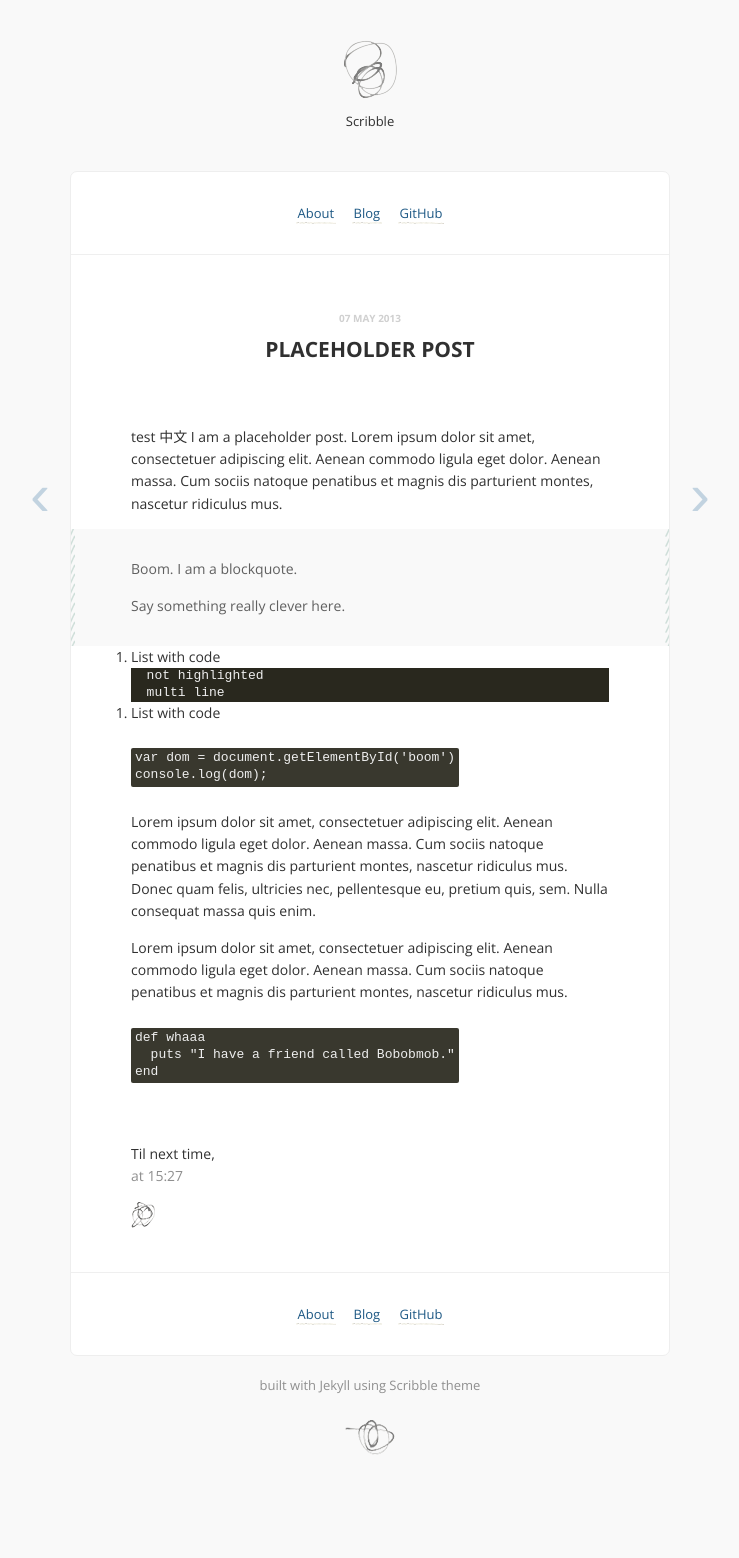
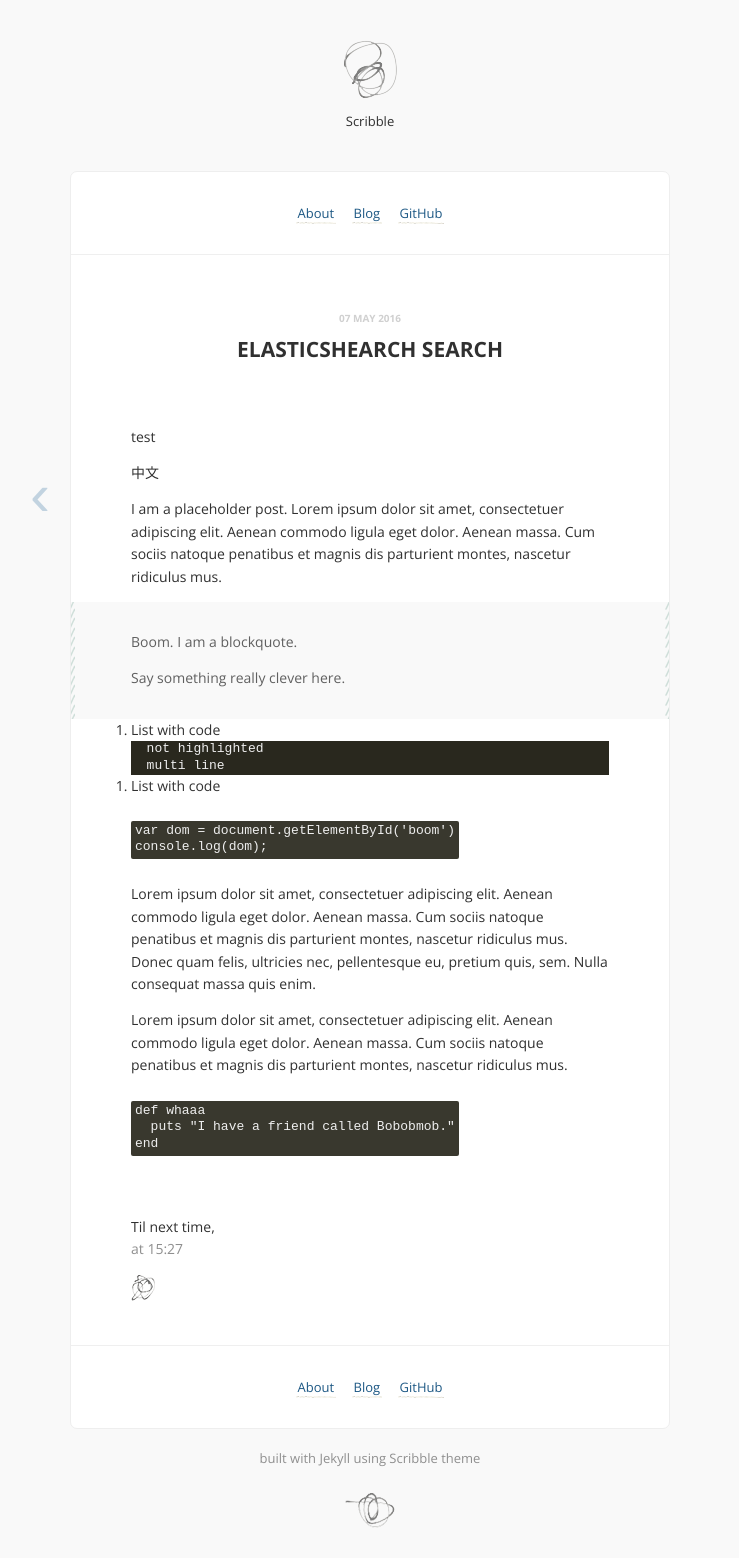
Before and after one commit to ysllyfe/ysllyfe.github.io, a Jekyll site: the page built from _posts/2016-06-15-elasticsearch-search.md, in a window 1280 px wide. Shown: the whole page, without its empty margins (270-1009 px from the left). Built offline with Jekyll 4.4.1, drawn with Linux system fonts in a browser that asks for light colours; Markdown is read by kramdown in place of the engine named in the settings; comment, search, counter and statistics services are not loaded; before the commit the page ends 1485 px from its top, so only the background shows below that.

Commit message:
elasticsearch

```diff
--- a/_posts/2016-06-15-elasticsearch-search.md
+++ b/_posts/2016-06-15-elasticsearch-search.md
@@ -1,11 +1,13 @@
 ---
 layout: post
-title: Placeholder post
-date: 2013-05-07 15:27:31
+title: Elasticshearch search
+date: 2016-05-07 15:27:31
 ---
 
 test
+
 中文
+
 I am a placeholder post. Lorem ipsum dolor sit amet, consectetuer adipiscing elit. Aenean commodo ligula eget dolor. Aenean massa. Cum sociis natoque penatibus et magnis dis parturient montes, nascetur ridiculus mus.
 
 > Boom. I am a blockquote.
```
Also changed, not shown: _posts/2016-06-06-title-test.md (deleted, +0 -10 lines).
